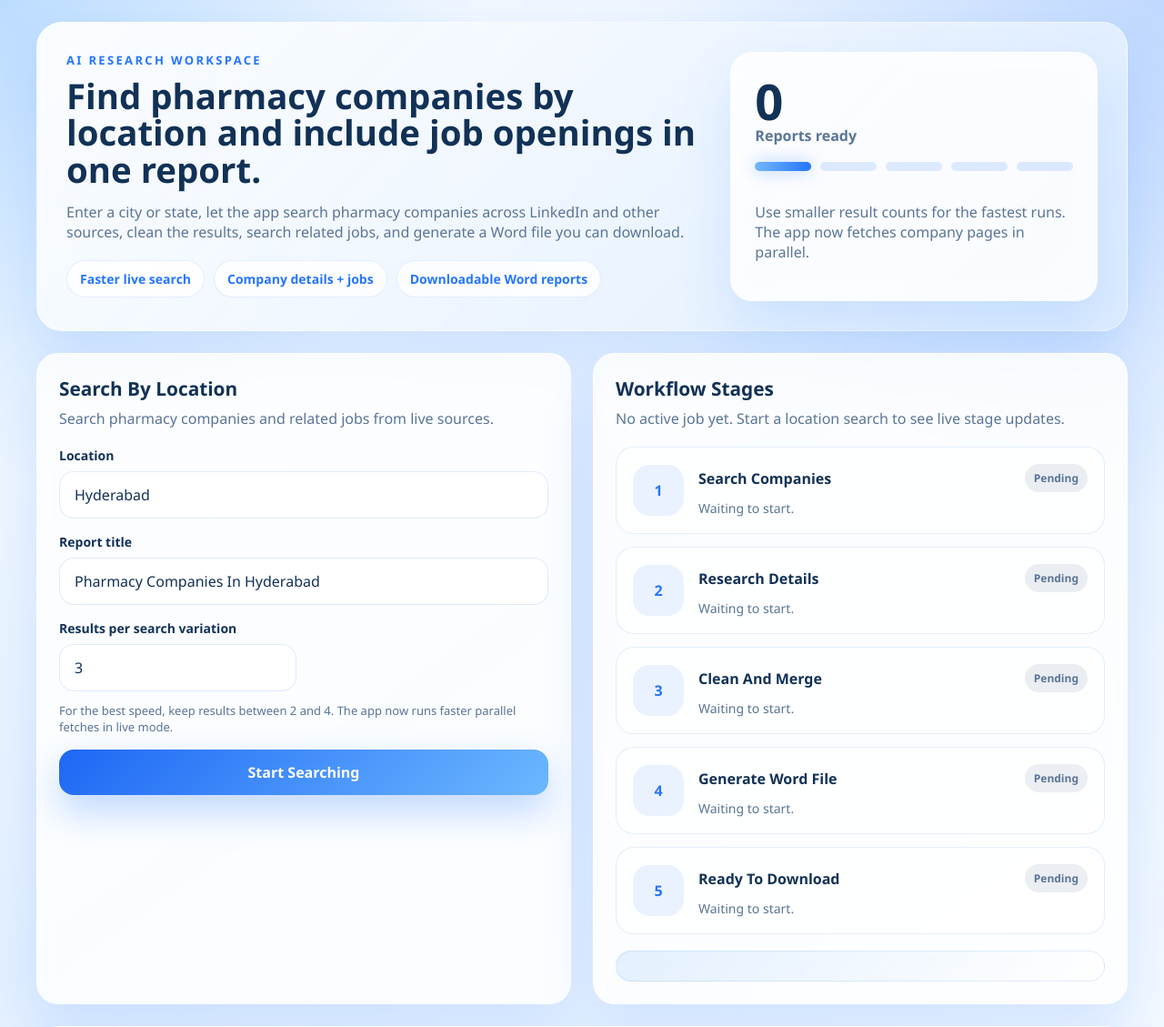
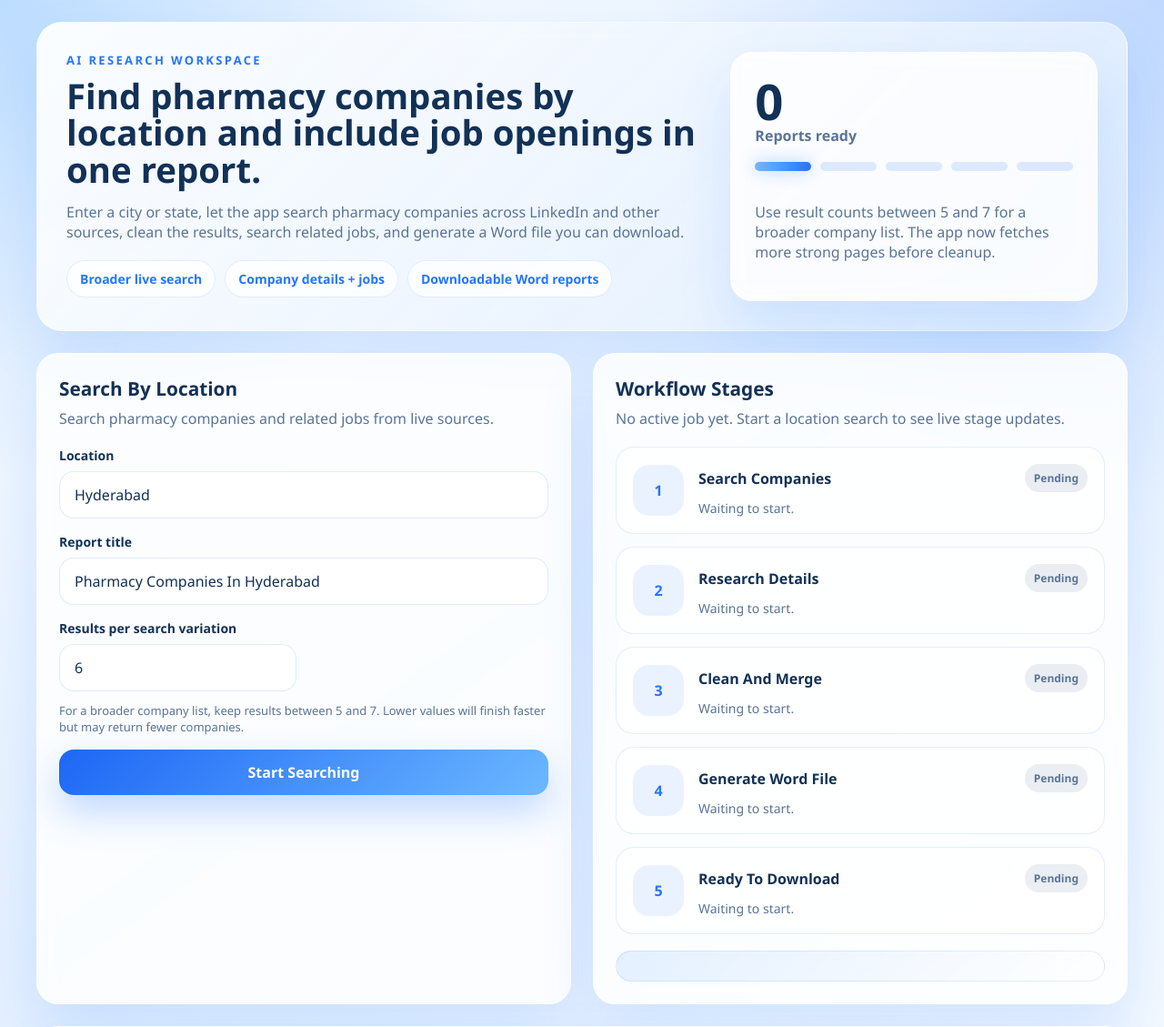
Before and after one commit to RohitArisankala/CDA, a Flask app: page / in a window 1280 px wide. Shown: the top 1129 px of the page at 91% size. Run offline with Flask 3, Linux system fonts and the light colour scheme; data that the repository does not hold is empty.

Commit message:
Optimize research settings: increase candidates and add distributor query

```diff
--- a/pharma_agent/service.py
+++ b/pharma_agent/service.py
@@ -34,7 +34,8 @@ SERPER_URL = "https://google.serper.dev/search"
 MAX_FETCH_WORKERS = 6
 MAX_JOB_WORKERS = 3
 MAX_COMPANIES_FOR_JOB_SEARCH = 5
-MAX_FETCH_CANDIDATES = 14
+MAX_FETCH_CANDIDATES = 24
+MIN_COMPANY_QUALITY = 2.5
 
 
 def slugify(value: str) -> str:
@@ -50,6 +51,7 @@ def build_location_queries(location: str) -> list[str]:
         f"pharmaceutical companies in {place}",
         f"pharma manufacturers in {place}",
         f"pharmacy companies in {place}",
+        f"pharma distributors in {place}",
         f"site:linkedin.com/company pharma {place}",
         f"site:pharmacompass.com company {place}",
         f"site:zaubacorp.com pharmaceutical {place}",
@@ -165,7 +167,7 @@ def run_research_workflow(
             raise ValueError("SERPER_API_KEY is not configured. Add the key to .env or .env.example.")
         source = SerperSearchSource(api_key=api_key)
         queries = build_location_queries(query)
-        per_query_results = max(1, min(max_results, 5))
+        per_query_results = max(1, min(max_results, 8))
 
         if progress_callback:
             progress_callback("search", "active", f"Searching pharmacy companies for {query} across {len(queries)} source variations.")
@@ -176,7 +178,7 @@ def run_research_workflow(
             if progress_callback:
                 progress_callback("search", "active", f"Search source {index} of {len(queries)} completed.")
 
-        fetch_limit = min(MAX_FETCH_CANDIDATES, max(8, max_results * 4))
+        fetch_limit = min(MAX_FETCH_CANDIDATES, max(12, max_results * 6))
         candidate_records = _select_fetch_candidates(raw_records, fetch_limit)
 
         if progress_callback:
@@ -201,7 +203,7 @@ def run_research_workflow(
             progress_callback("dedupe", "active", "Merging duplicate companies from multiple sources.")
 
         deduped = dedupe_records(extracted_records)
-        deduped = [record for record in deduped if quality_score(record) >= 3.5]
+        deduped = [record for record in deduped if quality_score(record) >= MIN_COMPANY_QUALITY]
 
         if progress_callback:
             progress_callback("dedupe", "completed", f"Reduced the list to {len(deduped)} strong unique companies in {query}.")
--- a/templates/index.html
+++ b/templates/index.html
@@ -16,7 +16,7 @@
           Enter a city or state, let the app search pharmacy companies across LinkedIn and other sources, clean the results, search related jobs, and generate a Word file you can download.
         </p>
         <div class="hero-pills">
-          <span>Faster live search</span>
+          <span>Broader live search</span>
           <span>Company details + jobs</span>
           <span>Downloadable Word reports</span>
         </div>
@@ -33,7 +33,7 @@
           <div class="mini-stage"></div>
           <div class="mini-stage"></div>
         </div>
-        <p>Use smaller result counts for the fastest runs. The app now fetches company pages in parallel.</p>
+        <p>Use result counts between 5 and 7 for a broader company list. The app now fetches more strong pages before cleanup.</p>
       </div>
     </header>
 
@@ -58,11 +58,11 @@
           <div class="form-grid single-col">
             <label>
               <span>Results per search variation</span>
-              <input type="number" name="max_results" value="3" min="1" max="12" required>
+              <input type="number" name="max_results" value="6" min="1" max="12" required>
             </label>
           </div>
 
-          <p class="helper-text">For the best speed, keep results between 2 and 4. The app now runs faster parallel fetches in live mode.</p>
+          <p class="helper-text">For a broader company list, keep results between 5 and 7. Lower values will finish faster but may return fewer companies.</p>
           <button type="submit" id="submitButton" class="primary-btn">Start Searching</button>
         </form>
       </section>
```
